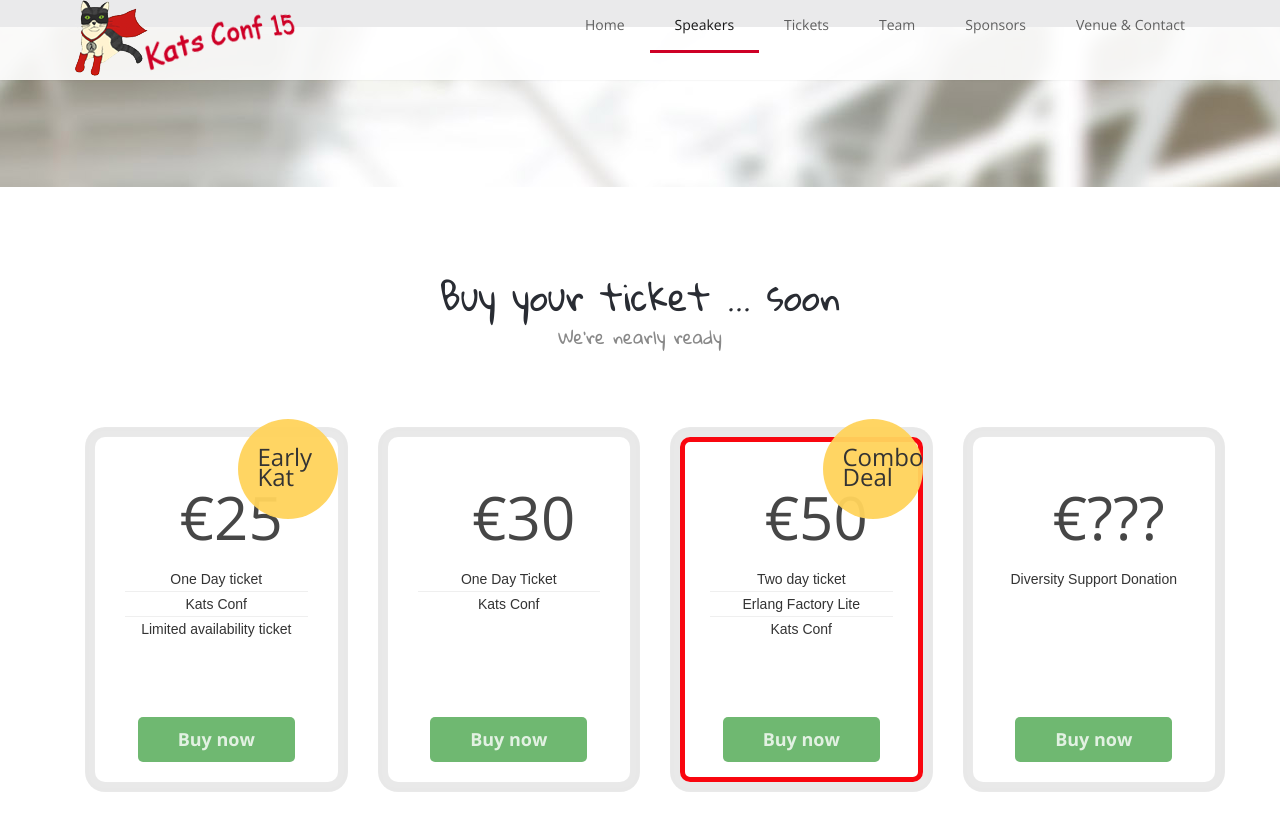
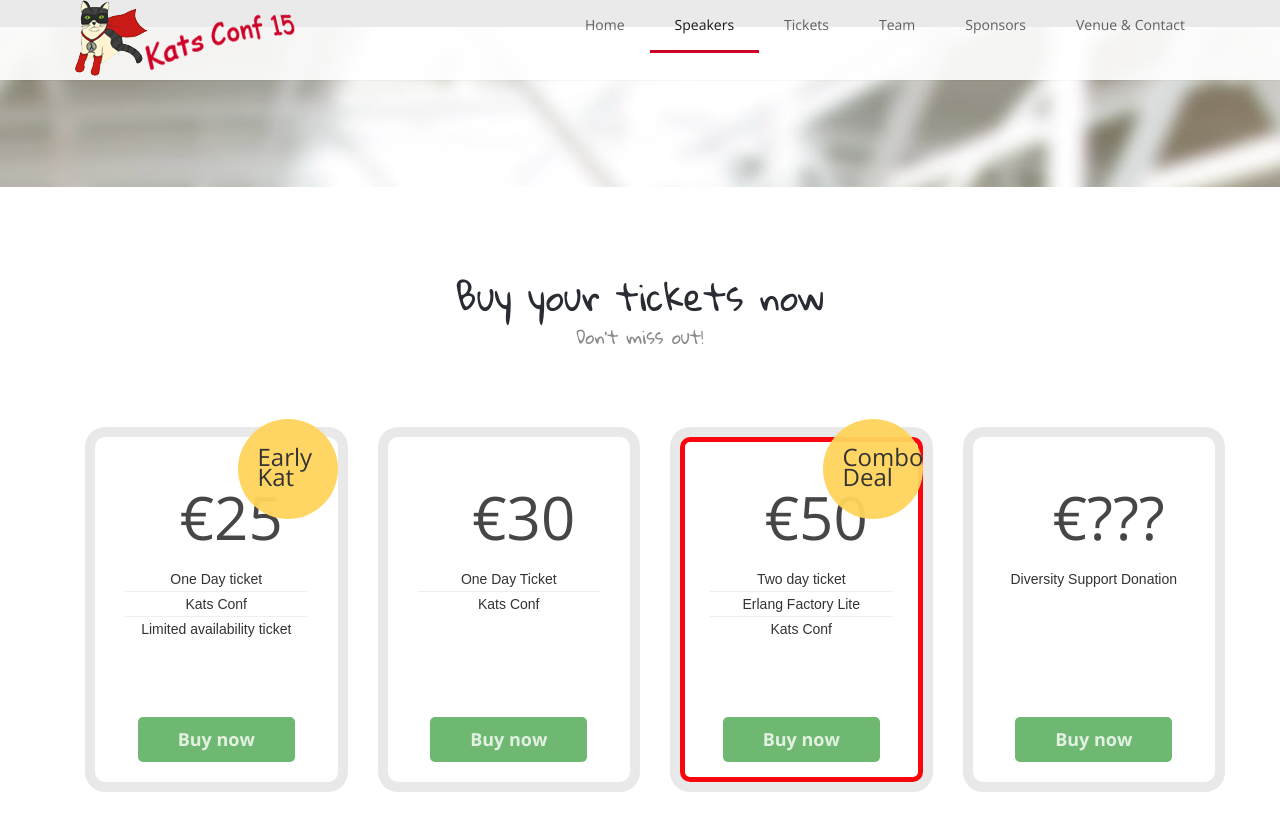
Before and after one commit to aidanf/functional-kats-conf, a Jekyll site: the page index.html, which Jekyll copies as it is, in a window 1280 px wide and 900 px high, scrolled down 3225 px. Shown: the top 831 px of the window. Built offline with Jekyll 4.4.1, drawn with Linux system fonts in a browser that asks for light colours; nearby versions of some CDN libraries; library files that are not in the unit come from our copies; Markdown is read by kramdown in place of the engine named in the settings.

Commit message:
Tickets on sale now, not soon.

```diff
--- a/index.html
+++ b/index.html
@@ -145,7 +145,7 @@
                         </div>
 
                         <div class="caption fade" data-x="800" data-y="250" data-speed="100" data-start="0" data-easing="fade">
-                            <div class="last-seats"><a href="#nav-pricing" class="roll"><p>On sale<br>soon!</p></a></div>
+                            <div class="last-seats"><a href="#nav-pricing" class="roll"><p>On sale<br>now!</p></a></div>
                         </div>
                     </li>
                 </ul><!-- /.revolution -->
@@ -499,8 +499,8 @@
     <div class="pricing">
         <div class="pricing-inner">
 			<div class="container has-options">
-				<h2>Buy your ticket ... soon</h2>
-				<h4>We're nearly ready</h4>
+				<h2>Buy your tickets now</h2>
+				<h4>Don't miss out!</h4>
 
 				<div class="tab-content">
 					<div class="tab-pane fade" id="tab-1-pricing">
```
